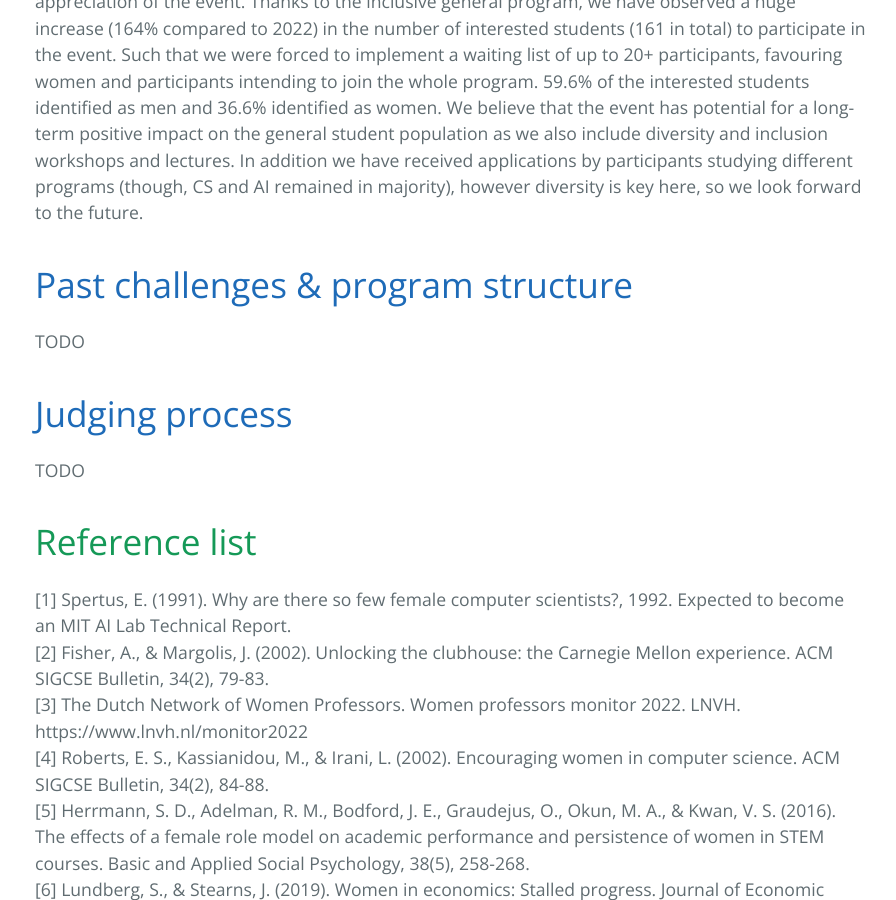
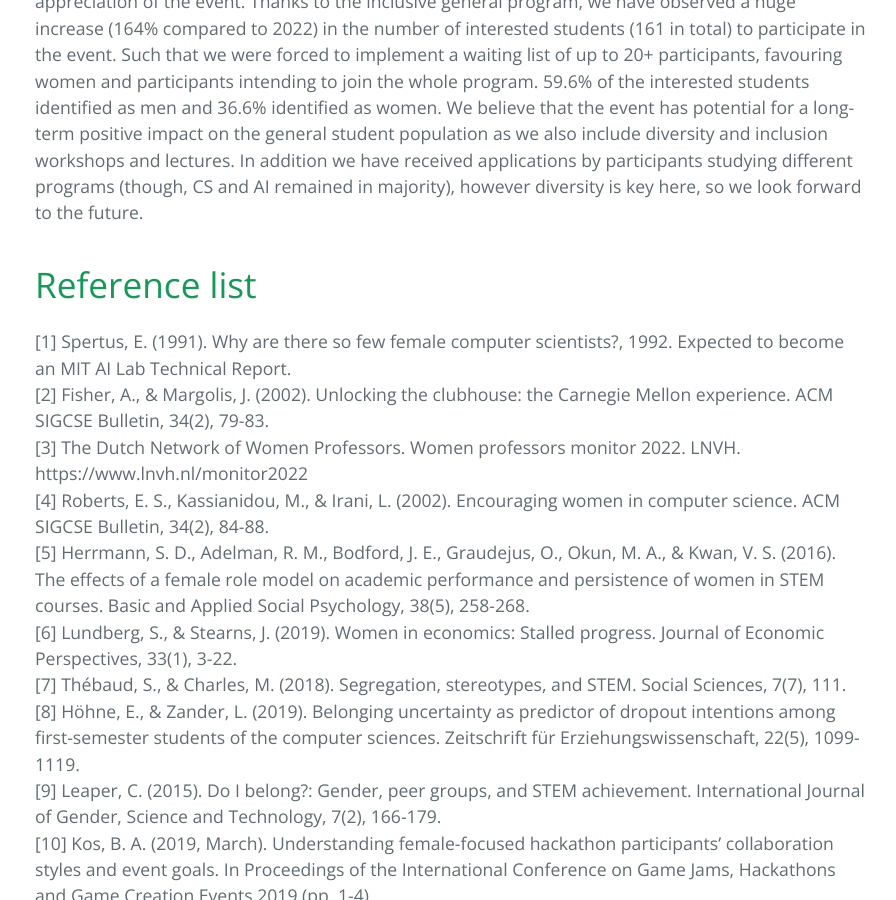
Before and after one commit to hack4her/hack4her.github.io, a Jekyll site: the page built from index.md, in a window 1280 px wide and 900 px high, scrolled down 3502 px. Shown: the whole window, without its empty margins (189-1085 px from the left). Built offline with Jekyll 4.4.1, drawn with Linux system fonts in a browser that asks for light colours.

Commit message:
Moved judging and challenges pages

```diff
--- a/index.md
+++ b/index.md
@@ -46,15 +46,6 @@ Students benefit from joining the event individually from several perspectives.
 
 ## Social impact on the student population
 An important change that we implemented in the 2023 edition was opening the general program (workshops, lectures) to students of all gender identities. This resulted in over 100 participants (overall) attending parts of the program. It has worked very well and increased the awareness and appreciation of the event. Thanks to the inclusive general program, we have observed a huge increase (164% compared to 2022) in the number of interested students (161 in total) to participate in the event. Such that we were forced to implement a waiting list of up to 20+ participants, favouring women and participants intending to join the whole program. 59.6% of the interested students identified as men and 36.6% identified as women. We believe that the event has potential for a long-term positive impact on the general student population as we also include diversity and inclusion workshops and lectures. In addition we have received applications by participants studying different programs (though, CS and AI remained in majority), however diversity is key here, so we look forward to the future.
-
-
-# <a id="anchor-past">Past challenges & program structure</a>
-
-TODO
-
-# <a id="anchor-judging">Judging process</a>
-
-TODO
 
 # Reference list
 [1] Spertus, E. (1991). Why are there so few female computer scientists?, 1992. Expected to become an MIT AI Lab Technical Report. <br>
```
